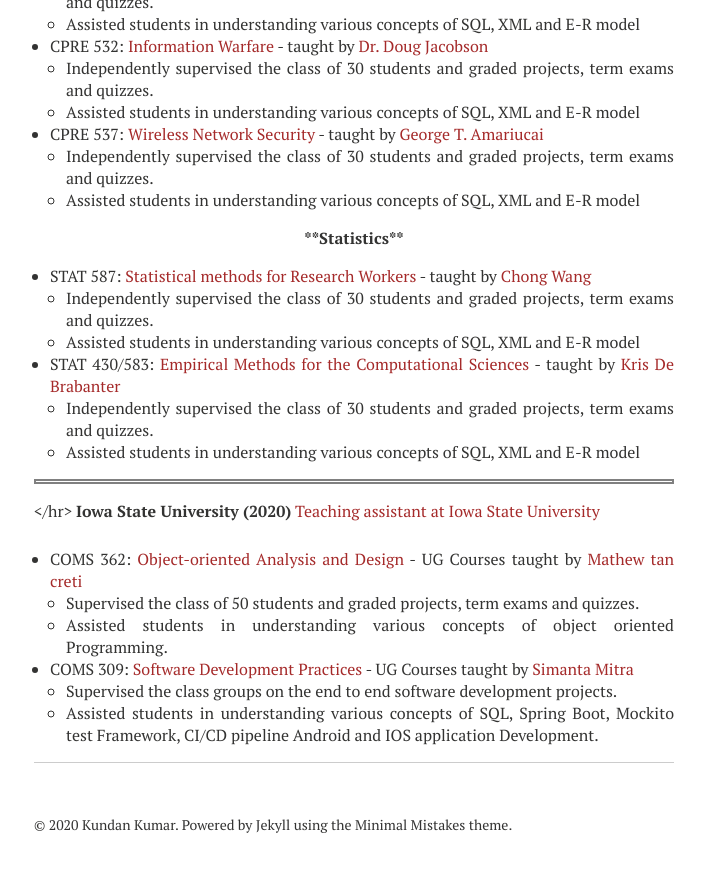
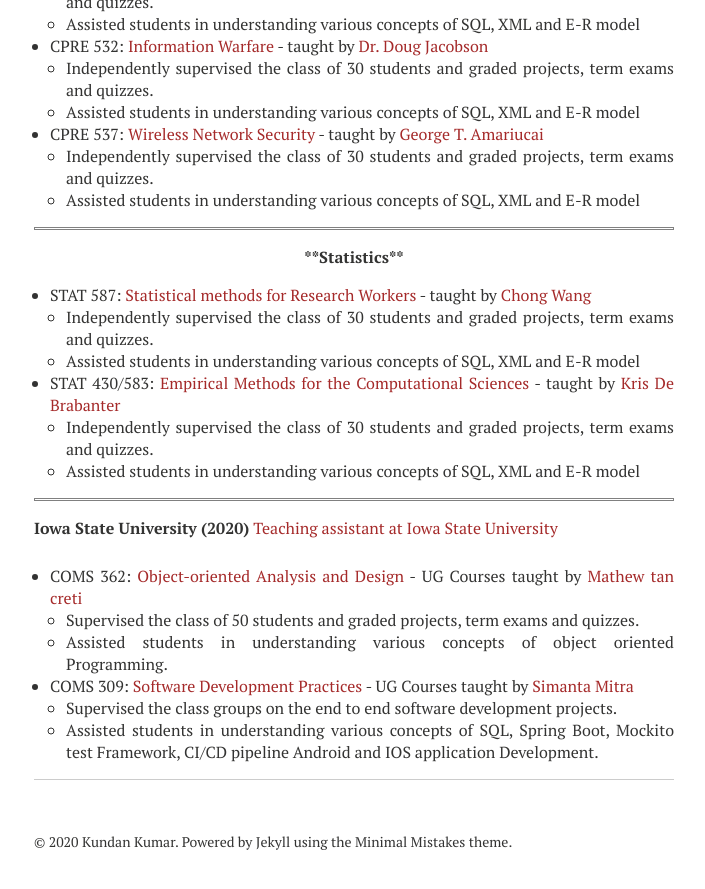
Before and after one commit to kundan7kumar/kundan7kumar.github.io, a Jekyll site: the page built from teaching/index.md, in a window 1280 px wide and 900 px high, scrolled down 1033 px. Shown: the top 889 px of the window, without its empty margins (286-991 px from the left). Built offline with Jekyll 4.4.1, drawn with Linux system fonts in a browser that asks for light colours; nearby versions of some CDN libraries.

Commit message:
Update index.md

```diff
--- a/teaching/index.md
+++ b/teaching/index.md
@@ -45,7 +45,7 @@ comments: false
     - Independently supervised the class of 30 students and graded projects, term exams and quizzes.
     - Assisted students in understanding various concepts of SQL, XML and E-R model
 
-
+<hr style="border:1px solid gray">
 <div align="center">
 <b>**Statistics**</b>
 </div>
@@ -58,7 +58,7 @@ comments: false
 
 
 
-<hr style="border:2px solid gray"> </hr>
+<hr style="border:1px solid gray">
 **Iowa State University (2020)** [Teaching assistant at Iowa State University](https://cs.iastate.edu/)
 
 * COMS 362: [Object-oriented Analysis and Design](https://catalog.iastate.edu/azcourses/com_s/) - UG Courses taught by [Mathew tan creti](https://www.cs.iastate.edu/people/matthew-tan-creti)
```
